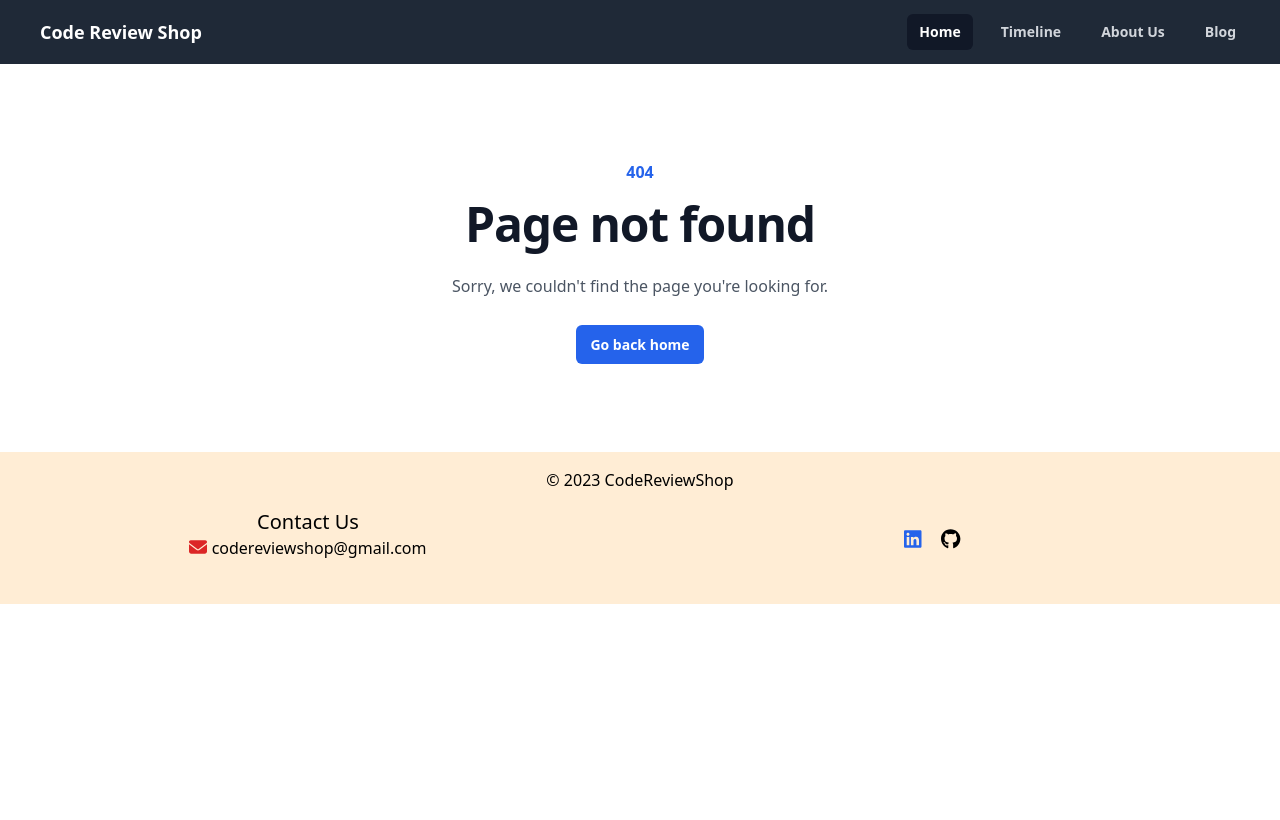
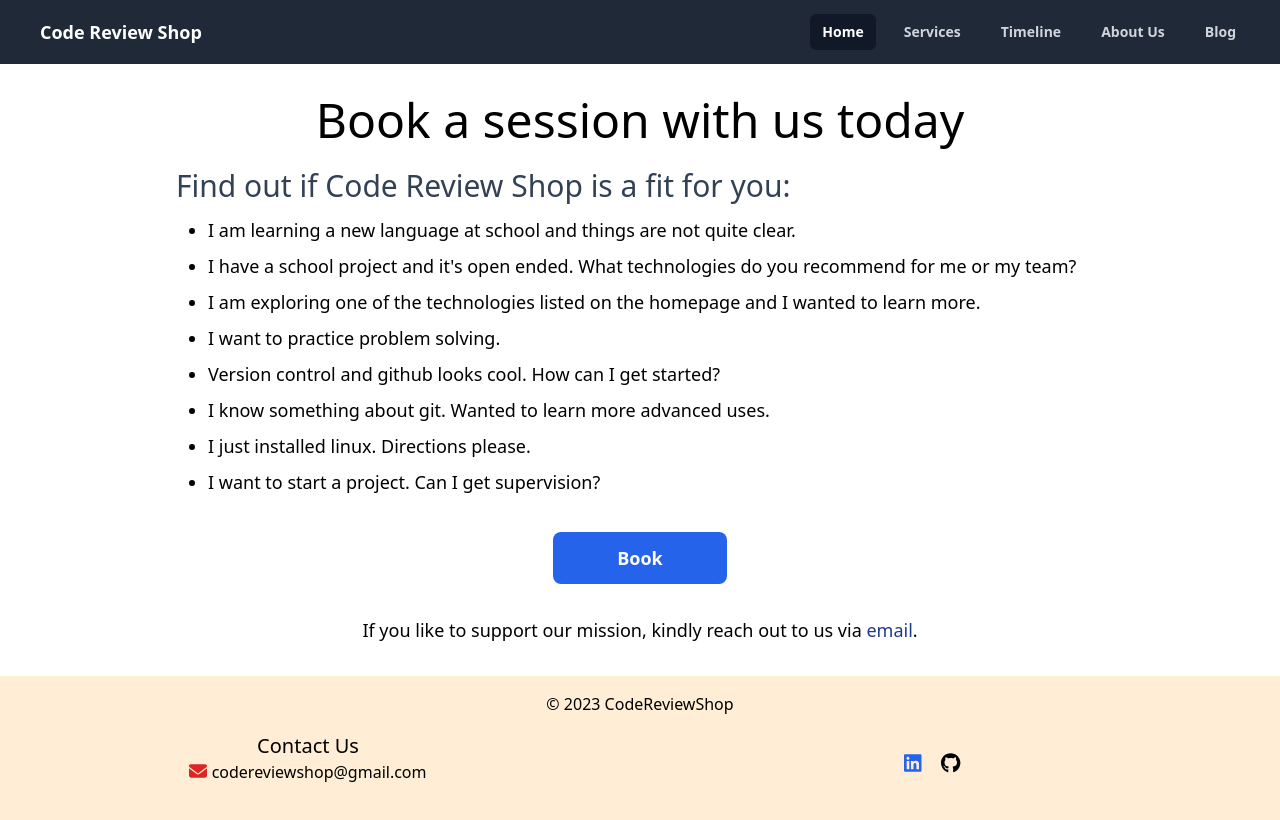
Before and after one commit to project-graveyard/codereviewshop, a Vue app: page /services in a window 1280 px wide. Before the commit this address had no page. Shown: the top 820 px of the page. Built offline with nearby package versions, Linux system fonts and the light colour scheme.

Commit message:
add services navigation

```diff
--- a/src/components/NavBar.vue
+++ b/src/components/NavBar.vue
@@ -5,6 +5,7 @@ import { Disclosure, DisclosureButton, DisclosurePanel } from "@headlessui/vue";
 
 const navItems = ref([
   { name: "Home", href: "/", current: true },
+  { name: "Services", href: "/services", current: false },
   { name: "Timeline", href: "/timeline", current: false },
   { name: "About Us", href: "/about", current: false },
 ]);
@@ -24,32 +25,61 @@ function toggleState(item) {
         <div class="absolute inset-y-0 left-0 flex items-center sm:hidden">
           <!-- Mobile menu button -->
           <DisclosureButton
-            class="inline-flex items-center justify-center rounded-md p-2 text-gray-400 hover:bg-gray-700 hover:text-white focus:outline-none focus:ring-2 focus:ring-inset focus:ring-white">
+            class="inline-flex items-center justify-center rounded-md p-2 text-gray-400 hover:bg-gray-700 hover:text-white focus:outline-none focus:ring-2 focus:ring-inset focus:ring-white"
+          >
             <div class="sr-only">Open main menu</div>
-            <font-awesome-icon v-if="!open" :icon="['fas', 'bars']" class="block h-6 w-6" aria-hidden="true" />
-            <font-awesome-icon v-else :icon="['fas', 'xmark']" aria-hidden="true" class="block h-6 w-6" />
+            <font-awesome-icon
+              v-if="!open"
+              :icon="['fas', 'bars']"
+              class="block h-6 w-6"
+              aria-hidden="true"
+            />
+            <font-awesome-icon
+              v-else
+              :icon="['fas', 'xmark']"
+              aria-hidden="true"
+              class="block h-6 w-6"
+            />
           </DisclosureButton>
         </div>
-        <div class="flex flex-1 items-center justify-center sm:items-stretch sm:justify-start">
+        <div
+          class="flex flex-1 items-center justify-center sm:items-stretch sm:justify-start"
+        >
           <div class="flex sm:flex-grow items-center">
             <RouterLink to="/">
-              <h3 class="text-white px-2 text-lg font-bold">Code Review Shop</h3>
+              <h3 class="text-white px-2 text-lg font-bold">
+                Code Review Shop
+              </h3>
             </RouterLink>
           </div>
 
           <!-- Default Navbar view -->
           <div class="hidden sm:ml-6 sm:block">
             <div class="flex space-x-4">
-              <RouterLink v-for="item in navItems" @click="toggleState(item)" :key="item.name" :to="item.href"
-                :aria-label="item.name" :class="[
+              <RouterLink
+                v-for="item in navItems"
+                @click="toggleState(item)"
+                :key="item.name"
+                :to="item.href"
+                :aria-label="item.name"
+                :class="[
                   item.current
                     ? 'bg-gray-900 text-white'
                     : 'text-gray-300 hover:bg-gray-700 hover:text-white',
                   'rounded-md px-3 py-2 text-sm font-semibold',
-                ]" :aria-current="item.current ? 'page' : undefined">{{ item.name }}</RouterLink>
-              <a href="https://davesaah.hashnode.dev" target="_blank" aria-label="blog" @click="toggleState(null)"
+                ]"
+                :aria-current="item.current ? 'page' : undefined"
+                >{{ item.name }}</RouterLink
+              >
+              <a
+                href="https://davesaah.hashnode.dev"
+                target="_blank"
+                aria-label="blog"
+                @click="toggleState(null)"
                 class="text-gray-300 hover:bg-gray-700 hover:text-white rounded-md px-3 py-2 text-sm font-semibold"
-                aria-current="undefined">Blog</a>
+                aria-current="undefined"
+                >Blog</a
+              >
             </div>
           </div>
         </div>
@@ -59,21 +89,37 @@ function toggleState(item) {
     <!-- Mobile menu view -->
     <DisclosurePanel class="sm:hidden" v-slot="{ close }">
       <div class="space-y-1 px-2 pb-3 pt-2">
-        <DisclosureButton v-for="item in navItems" @click="
+        <DisclosureButton
+          v-for="item in navItems"
+          @click="
             toggleState(item);
             close(ref);
-        " :key="item.name" :as="RouterLink" :to="item.href" :aria-label="item.name" :class="[
+          "
+          :key="item.name"
+          :as="RouterLink"
+          :to="item.href"
+          :aria-label="item.name"
+          :class="[
             item.current
               ? 'bg-gray-900 text-white'
               : 'text-gray-300 hover:bg-gray-700 hover:text-white',
             'block rounded-md px-3 py-2 text-base font-medium',
-]" :aria-current="item.current ? 'page' : undefined">{{ item.name }}</DisclosureButton>
-        <a @click="
+          ]"
+          :aria-current="item.current ? 'page' : undefined"
+          >{{ item.name }}</DisclosureButton
+        >
+        <a
+          @click="
             toggleState(null);
             close(ref);
-        " target="_blank" href="https://davesaah.hashnode.dev" aria-label="blog"
+          "
+          target="_blank"
+          href="https://davesaah.hashnode.dev"
+          aria-label="blog"
           class="text-gray-300 hover:bg-gray-700 hover:text-white block rounded-md px-3 py-2 text-base font-medium"
-          aria-current="undefined">Blog</a>
+          aria-current="undefined"
+          >Blog</a
+        >
       </div>
     </DisclosurePanel>
   </Disclosure>
--- a/src/router/index.js
+++ b/src/router/index.js
@@ -13,6 +13,11 @@ const router = createRouter({
       path: "/about",
       name: "About",
       component: () => import("../views/AboutView.vue"),
+    },
+    {
+      path: "/services",
+      name: "Services",
+      component: () => import("../views/Service/ServiceView.vue"),
     },
     {
       path: "/timeline",
--- /dev/null
+++ b/src/views/Service/CodeReviewSection.vue
@@ -0,0 +1,41 @@
+<template>
+  <div>
+    <h1 class="text-3xl text-slate-700 mt-6">
+      Find out if Code Review Shop is a fit for you:
+    </h1>
+    <ul class="py-2 ml-8 list-disc leading-9 text-lg">
+      <li>
+        I am learning a new language at school and things are not quite clear.
+      </li>
+      <li>
+        I have a school project and it's open ended. What technologies do you
+        recommend for me or my team?
+      </li>
+      <li>
+        I am exploring one of the technologies listed on the homepage and I
+        wanted to learn more.
+      </li>
+      <li>I want to practice problem solving.</li>
+      <li>Version control and github looks cool. How can I get started?</li>
+      <li>I know something about git. Wanted to learn more advanced uses.</li>
+      <li>I just installed linux. Directions please.</li>
+      <li>I want to start a project. Can I get supervision?</li>
+    </ul>
+  </div>
+
+  <div class="container mt-6">
+    <div class="text-center">
+      <a
+        href="https://cal.com/codereviewshop/meet"
+        target="_blank"
+        rel="noreferrer"
+      >
+        <button
+          class="bg-blue-600 text-white py-3 px-16 text-lg font-semibold rounded-lg"
+        >
+          Book
+        </button>
+      </a>
+    </div>
+  </div>
+</template>
--- /dev/null
+++ b/src/views/Service/MentorshipSection.vue
@@ -0,0 +1 @@
+<template></template>
--- /dev/null
+++ b/src/views/Service/ServiceView.vue
@@ -0,0 +1,21 @@
+<script setup>
+import CodeReviewSection from './CodeReviewSection.vue';
+import WalkthroughSection from './WalkthroughSection.vue';
+import MentorshipSection from './MentorshipSection.vue';
+</script>
+
+<template>
+  <div class="pt-8 container px-4 lg:w-3/4 2xl:w-1/2">
+    <h1 class="text-center text-5xl mb-3">Book a session with us today</h1>
+    <CodeReviewSection />
+    <WalkthroughSection />
+    <MentorshipSection />
+    <div class="text-lg text-center my-8 mx-3">
+      <p>
+        If you like to support our mission, kindly reach out to us via
+        <a href="mailto:codereviewshop@gmail.com" class="text-blue-900">email</a
+        >.
+      </p>
+    </div>
+  </div>
+</template>
--- /dev/null
+++ b/src/views/Service/WalkthroughSection.vue
@@ -0,0 +1,2 @@
+<template>
+</template>
```
Lines whose indentation alone changed are shown as unchanged.
